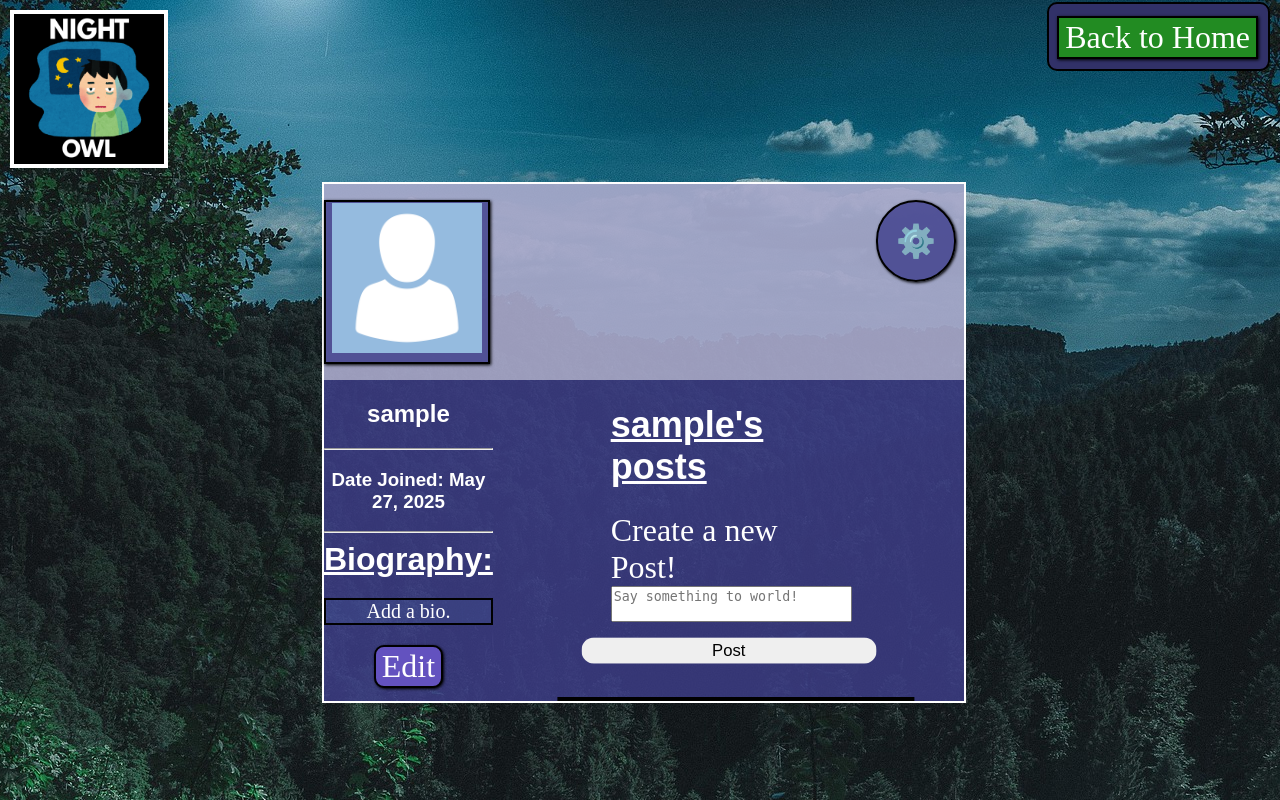
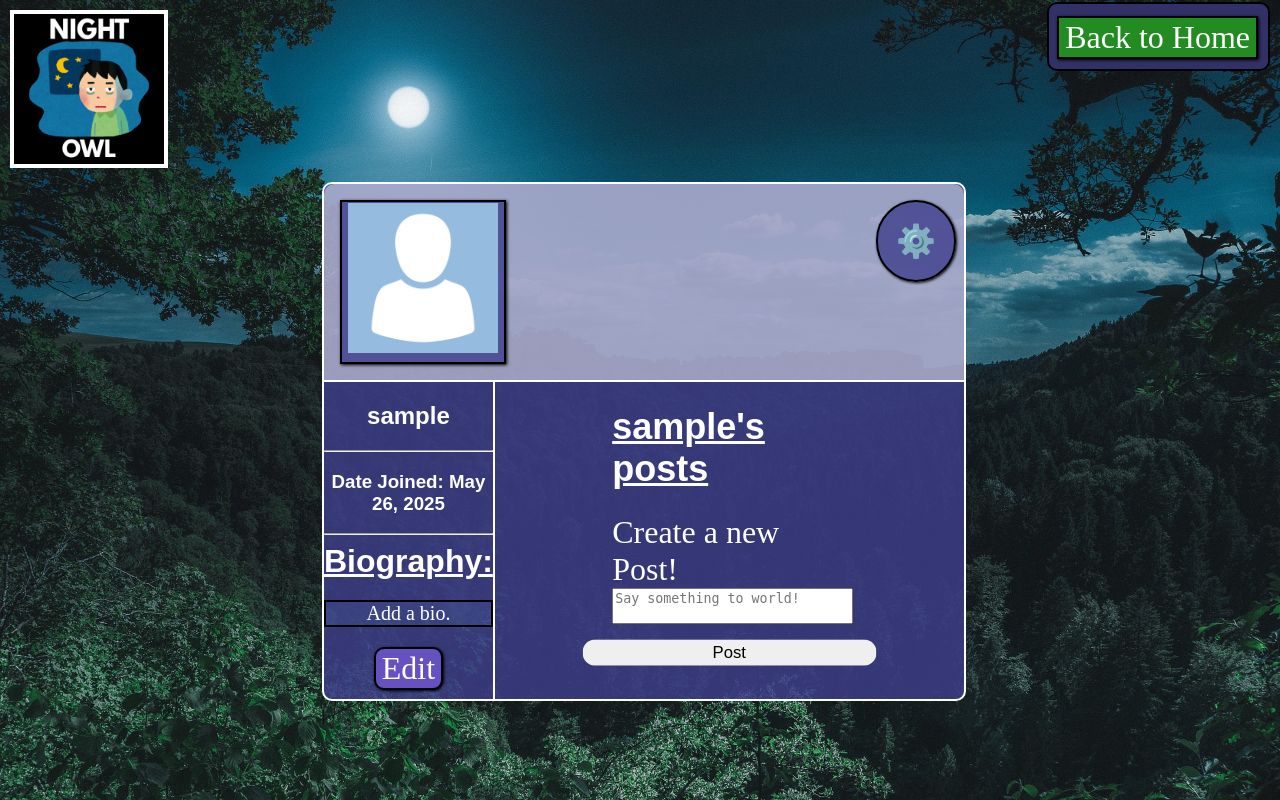
Before and after one commit to JoshuaThai/Microblogging-App, a Django app: page /profile/id/1/ in a window 1280 px wide. Run offline with Django 5.2, Linux system fonts and the light colour scheme; the visitor is signed in with stand-in values (Sample User, id 1); data comes from the database, SQL or seed files in the repository; data that the repository does not hold is empty.

Commit message:
Restyling CSS across all pages

```diff
--- a/BlogProject/Blog/static/css/style.css
+++ b/BlogProject/Blog/static/css/style.css
@@ -125,12 +125,11 @@ label{
   text-align: center;
 }
 
-.posts{
-  /*max-width: 700px;*/
-  border: 2px solid black;
-  width: 200%;
-    transform: translateX(-50%);
-}
+/*.posts{*/
+/*  !*max-width: 700px;*!*/
+/*  !*border: 2px solid black;*!*/
+/*  width: 200%;*/
+/*}*/
 
 .userPosts{
   background-color: rgba(92,146,214,0.1);
--- a/BlogProject/Blog/templates/home.html
+++ b/BlogProject/Blog/templates/home.html
@@ -20,6 +20,9 @@
 
         .logo{
             display: inline-block;
+        }
+        .logo img{
+            border: 4px solid white;
         }
         .signIn{
             display: inline-block;
--- a/BlogProject/Blog/templates/login.html
+++ b/BlogProject/Blog/templates/login.html
@@ -33,6 +33,9 @@
 
         .logo{
             display: inline-block;
+        }
+        .logo img{
+            border: 4px solid white;
         }
         .signIn{
             display: inline-block;
--- a/BlogProject/Blog/templates/profile.html
+++ b/BlogProject/Blog/templates/profile.html
@@ -16,8 +16,8 @@
         .bg {
             background-image: url("{% static 'images/moonlight.jpg' %}");
             background-position: center;
-            background-repeat: repeat-y;
-            background-size: auto;
+            background-repeat: no-repeat;
+            background-size: cover;
             min-height: 100vh;
         }
 
@@ -44,6 +44,7 @@
             min-height: 50vh;
             transform: translate(50%, 0%);
             border: 2px solid white;
+            border-radius: 10px;
         }
         #profileInfo {
             display: grid;
@@ -63,6 +64,9 @@
             padding-top: 1em;
             padding-bottom: 1em;
             background-color: rgba(255,255,255,0.5);
+            border-top-left-radius: 10px;
+            border-top-right-radius: 10px;
+            border-bottom: 2px solid white;
         }
         #settings{
             background-color: rgba(63, 63, 140, 0.8);
@@ -73,6 +77,7 @@
         }
         #profilePic{
             background-color: rgba(63, 63, 140, 0.8);
+            margin-left: 2.5%;
         }
         #profileInfo > #user_bio{
             grid-area: user_bio;
@@ -93,6 +98,7 @@
             grid-template-columns: 0.5fr;
             justify-content: center;
             {#border: 2px solid black;#}
+            border-left: 2px solid white
         }
 
         #postSection > #createPost{
@@ -118,34 +124,12 @@
         .posts{
             display: flex;
             flex-direction: column;
-            max-width: 150%;
+            min-width: 150%;
             transform: translateX(-15%);
         }
-        {##create:hover{#}
-        {#    cursor: pointer;#}
-        {#    opacity: 50%;#}
-        {##}
-        {##bioBox{#}
-        {#    background-color: rgb(49,49,104);#}
-        {#    position: absolute;#}
-            {#display: flex;#}
-            {#justify-content: center;#}
-        {#    justify-content: center; /* vertical center */#}
-        {#    align-items: center;     /* horizontal center */#}
-        {#    width: 50%;#}
-        {#    height: 50%;#}
-        {#    left: 25%;#}
-        {#    top: 25%;#}
-        {#    z-index: 1;#}
-        {#    border: 10px solid black;#}
-        {#    text-align: center;#}
-        {##}
-        {#form{#}
-        {#    display: flex;#}
-        {#    flex-direction: column;#}
-        {#    align-items: center;#}
-            {#height: 50%;#}
-        {##}
+        .userPosts{
+            background-color: rgb(32, 32, 69);
+        }
         </style>
 </head>
 <body>
@@ -225,6 +209,7 @@
                                 <p>{{ post.text }}</p>
                                 <p>Post created: {{ post.created }}</p>
                             </div>
+                            <br>
                         {% endfor %}
                     </div>
                 </main>
@@ -234,9 +219,6 @@
     </div>
 
     <script>
-        {#function hoverEffect(){#}
-        {#    document.getElementById("create").style.opacity = 0.5;#}
-        {##}
        document.addEventListener("DOMContentLoaded", function() {
         const bioText = "{{ profile_user.bio|escapejs }}";
         document.getElementById("bio").value = bioText;
--- a/BlogProject/Blog/templates/settings.html
+++ b/BlogProject/Blog/templates/settings.html
@@ -23,6 +23,9 @@
 
         .logo{
             display: inline-block;
+        }
+        .logo img{
+            border: 4px solid white;
         }
 
         .signIn{
--- a/BlogProject/Blog/templates/signup.html
+++ b/BlogProject/Blog/templates/signup.html
@@ -19,6 +19,9 @@
 
         .logo{
             display: inline-block;
+        }
+        .logo img{
+            border: 4px solid white;
         }
         .signIn{
             display: inline-block;
--- a/BlogProject/Blog/views.py
+++ b/BlogProject/Blog/views.py
@@ -130,7 +130,7 @@ class ProfileView(LoginRequiredMixin, View):
     def get(self, request, id):
         print('id', id)
         user = User.objects.filter(id=id).first()
-        posts = Post.objects.filter(author=user).all()
+        posts = Post.objects.filter(author=user).all().order_by('-created') # order the posts by most recent.
         return render(request, 'profile.html', {
             'profile_user': user,
             'viewerId': id,
--- a/BlogProject/BlogProject/settings.py
+++ b/BlogProject/BlogProject/settings.py
@@ -42,8 +42,6 @@ INSTALLED_APPS = [
 
 AUTH_USER_MODEL = 'Blog.User'
 LOGIN_URL = '/login/'
-USE_TZ = True  # Enables time zone support
-TIME_ZONE = 'America/Chicago'  # or your local timezone
 
 MIDDLEWARE = [
     'django.middleware.security.SecurityMiddleware',
@@ -112,7 +110,7 @@ AUTH_PASSWORD_VALIDATORS = [
 
 LANGUAGE_CODE = 'en-us'
 
-TIME_ZONE = 'UTC'
+TIME_ZONE = 'America/Chicago'  # or your local timezone
 
 USE_I18N = True
 
```
